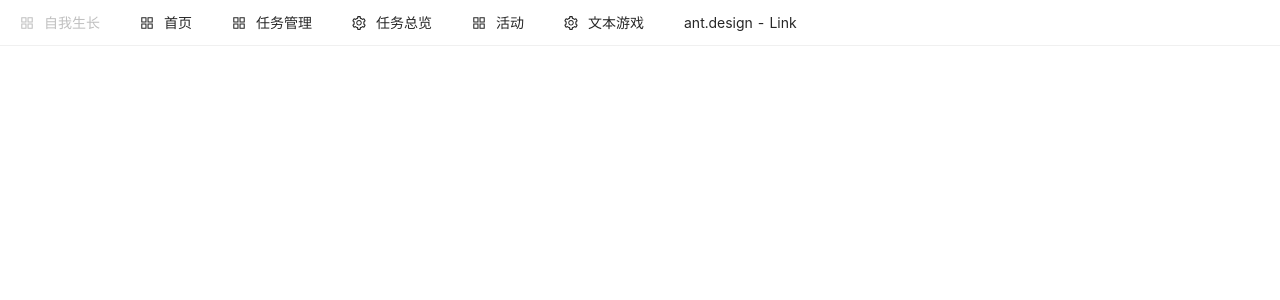
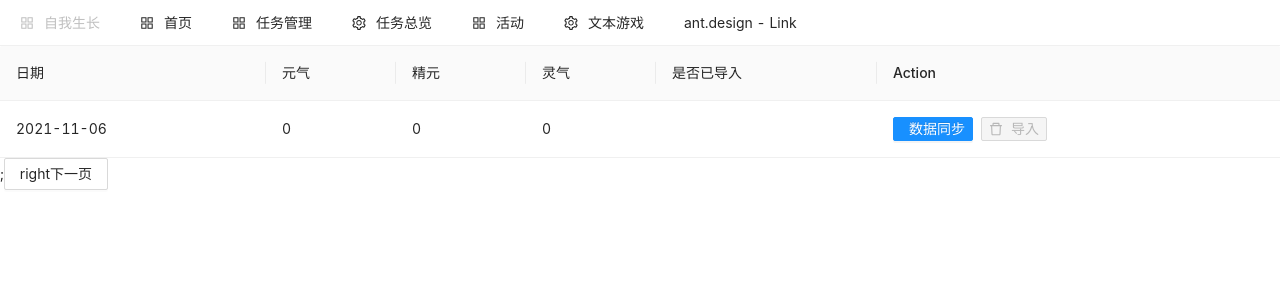
Before and after one commit to freedom-xiao007/self-growth-react-web, a React (Create React App) app: page /web/game/text/achievement in a window 1280 px wide. Shown: the top 300 px of the page. Built offline with nearby package versions, Linux system fonts and the light colour scheme.

Commit message:
每页统计页面初始化

```diff
--- a/src/App.js
+++ b/src/App.js
@@ -8,6 +8,7 @@ import Home from "./component/Home";
 import Task from "./component/task/Task";
 import {DayStatistics} from "./component/statistics/DayStatistics";
 import {Activity} from "./component/activity/Activity";
+import {Achievement} from "./component/game_text/Achievement";
 
 const App = () => (
     <div className="App">
@@ -18,6 +19,7 @@ const App = () => (
             <Route exact path="/web/task" component={Task} />
             <Route exact path="/web/dayStatistics" component={DayStatistics} />
             <Route exact path="/web/activity" component={Activity} />
+            <Route exact path="/web/game/text/achievement" component={Achievement} />
         </Router>
     </div>
 );
--- a/src/component/Nav.js
+++ b/src/component/Nav.js
@@ -21,6 +21,8 @@ class Nav extends React.Component {
             this.props.history.push("/web/dayStatistics")
         } else if (e.key === "activity") {
             this.props.history.push("/web/activity")
+        } else if (e.key === "dayAchievement") {
+            this.props.history.push("/web/game/text/achievement")
         } else {
             this.props.history.push("/web")
         }
--- /dev/null
+++ b/src/component/game_text/Achievement.js
@@ -0,0 +1,129 @@
+import {Button, DatePicker, List, Modal, Pagination, Space, Table, Timeline} from 'antd';
+import React from "react";
+import {activityHistory} from "../../api/ActivityRequest";
+import Icon, {CheckOutlined, DeleteOutlined} from "@ant-design/icons";
+
+export class Achievement extends React.Component {
+    constructor(props) {
+        super(props);
+        this.state = {
+            columns: [
+                {
+                    title: '日期',
+                    dataIndex: 'date',
+                    key: 'date',
+                },
+                {
+                    title: '元气',
+                    dataIndex: 'spirit',
+                    key: 'spirit',
+                },
+                {
+                    title: '精元',
+                    dataIndex: 'strength',
+                    key: 'strength',
+                },
+                {
+                    title: '灵气',
+                    dataIndex: 'reiki',
+                    key: 'reiki',
+                },
+                {
+                    title: '是否已导入',
+                    dataIndex: 'isImport',
+                    key: 'isImport',
+                },
+                {
+                    title: 'Action',
+                    key: 'action',
+                    render: (text, record) => (
+                        <div>
+                            <Space>
+                                <Button type="primary"
+                                        icon={<Icon type="sync" />}
+                                        size="small"
+                                        onClick={this.refreshAchievement.bind(this, record.id)}>
+                                    数据同步
+                                </Button>
+                                <Button
+                                    type="primary"
+                                    icon={<DeleteOutlined />}
+                                    size="small"
+                                    disabled={!record.isImport}
+                                    onClick={this.importAchievement.bind(this, record.id)}>
+                                    导入
+                                </Button>
+                            </Space>
+                        </div>
+                    ),
+                },
+            ],
+
+            dataSource: [
+                {
+                    "id": "000000000000000000000000",
+                    "created_at": "0001-01-01T00:00:00Z",
+                    "updated_at": "0001-01-01T00:00:00Z",
+                    "date": "2021-11-06",
+                    "spirit": 0,
+                    "strength": 0,
+                    "reiki": 0,
+                    "isImport": false
+                },
+            ],
+        };
+
+        this.changePage = this.changePage.bind(this);
+        this.timestamp = new Date().getTime() / 1000;
+    }
+
+    componentDidMount() {
+        let params = {
+            "timestamp": this.state.timestamp,
+        };
+        // activityHistory(params).then(res => {
+        //     console.log(res);
+        //     this.setState({dataSource: res.data["data"], total: res.data["total"]})
+        // })
+    }
+
+    changePage(page, pageSize) {
+        // console.log(page, pageSize);
+        // if (page === this.state.pageIndex) {
+        //     page = page + 1;
+        // }
+        // let params = {
+        //     "activity": "",
+        //     "startTimeStamp": "0",
+        //     "endTimeStamp": "0",
+        //     "pageIndex": page,
+        //     "pageSize": pageSize,
+        // };
+        // activityHistory(params).then(res => {
+        //     console.log(res);
+        //     this.setState({
+        //         dataSource: res.data["data"],
+        //         total: res.data["total"],
+        //         pageSize: pageSize,
+        //         pageIndex: page,
+        //     })
+        // })
+    }
+
+    refreshAchievement(id) {
+
+    }
+
+    importAchievement(id) {
+
+    }
+
+    render() {
+        return (
+            <div align="left">
+                <Table dataSource={this.state.dataSource} columns={this.state.columns} pagination={false}/>;
+                <Button icon="right">下一页</Button>
+            </div>
+        );
+    }
+}
```
